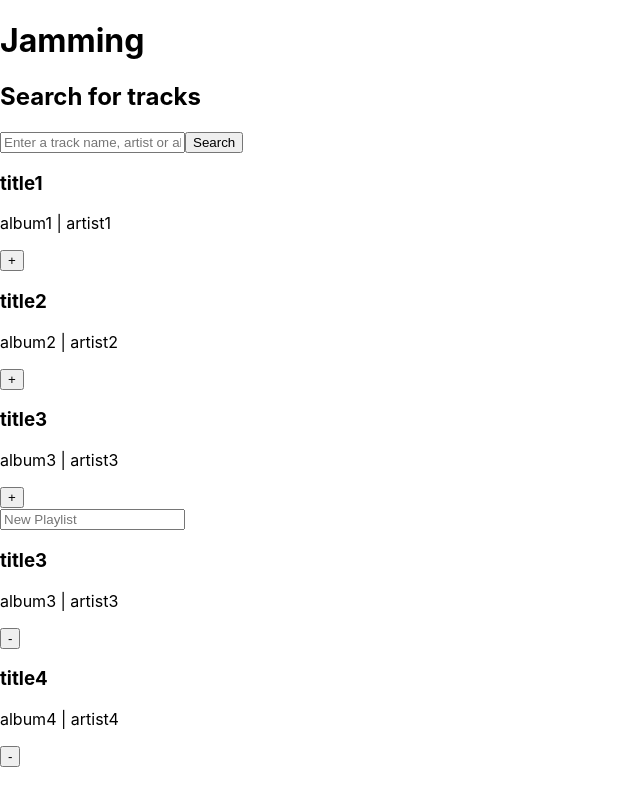
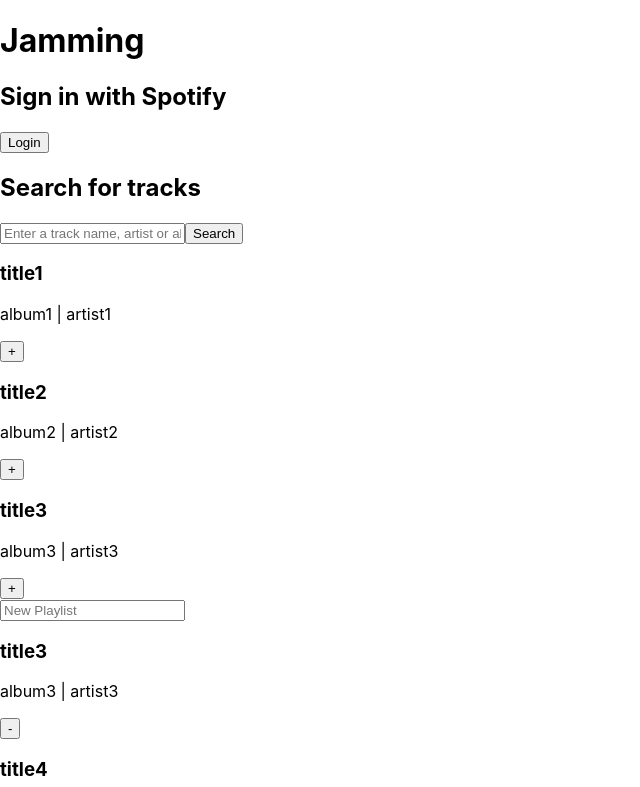
Before and after one commit to jferriday/jamming-functional, a React (Create React App) app: page / in a window 1280 px wide. Shown: the top 787 px of the page, without its empty margins (0-640 px from the left). Built offline with nearby package versions, Linux system fonts and the light colour scheme.

Commit message:
hook up search and login funcitons to UI

```diff
--- a/src/App.js
+++ b/src/App.js
@@ -5,8 +5,11 @@
 import SearchResults from './components/SearchResults';
 import Playlist from './components/Playlist';
 import {Spotify} from './Spotify'
+import Login from './components/login';
+
 
 function App() {
+  const [searchTerm, setSearchTerm] = useState();
   // variable to hold an array of search results returned by the spotify search API
   const [searchResults, setSearchResults] = useState([
     {title: 'title1', artist: 'artist1', album: 'album1', id: 1},
@@ -46,6 +49,14 @@
     })
   }
 
+  const handleLogin = (e) => {
+    Spotify.getToken()
+  }
+
+  const handleSearch = () => {
+    Spotify.search(searchTerm);
+  }
+
 
   return (
     <div className="app">
@@ -54,7 +65,8 @@
       </header>
       <div>
         <div className="search">
-          <SearchBar />
+          <Login handleLogin={handleLogin} />
+          <SearchBar setSearchTerm={setSearchTerm} handleSearch={handleSearch} />
         </div>
         {/* This will hold tbe search results and playlist */}
         <div className="track-area">
--- a/src/Spotify.js
+++ b/src/Spotify.js
@@ -40,17 +40,19 @@
 
     },
 
-    search(term) {
+    async search(term) {
         // use the Spotify search API to return an array of tracks from a search term
         const endpoint = 'https://api.spotify.com/v1/search';
+        console.log('Access token used: ' + accessToken);
 
-
-        fetch(endpoint + 'q=' + term,
+        console.log('searching')
+        await fetch(endpoint + 'q=' + term,
         {method: 'GET',
-        headers: {'Authorization': 'Bearer ' + accessToken}})
+        headers: {'Authorization': 'Bearer ' + accessToken}
+        })
         .then((response) => {
             if(response.ok){
-                return response.json;
+                return response.json();
             }else{
                 throw new console.error('Network Error');
             }
--- a/src/components/SearchBar.js
+++ b/src/components/SearchBar.js
@@ -1,12 +1,15 @@
 import React from 'react';
 
-function SearchBar () {
+function SearchBar (props) {
+const handleChange = (e) => {
+    props.setSearchTerm((prev) => e.target.value);
+}
 
 return(
     <div className="search">
         <h2>Search for tracks</h2>
-        <input placeholder="Enter a track name, artist or album" type="text" name="searchTerm"></input>
-        <button>Search</button>
+        <input placeholder="Enter a track name, artist or album" type="text" name="searchTerm" onChange={handleChange}></input>
+        <button className="interface-button" onClick={props.handleSearch}>Search</button>
 
     </div>
 )
--- a/src/components/SearchResults.js
+++ b/src/components/SearchResults.js
@@ -3,7 +3,6 @@
 
 function SearchResults(props) {
     const searchResults = props.searchResults;
-    console.log('Props in  search results', props);
     return(
         <div className="search-results">
             <Tracklist tracks={searchResults} isInPlaylist={false} addTrack={props.addTrack} removeFromResults={props.removeFromResults}/>
--- a/src/components/Track.js
+++ b/src/components/Track.js
@@ -28,7 +28,7 @@
 
 
     return(
-        <div class="track">
+        <div className="track">
             <h3 className="title">{props.title}</h3>
             <p className="track-details">{props.album} | {props.artist}</p>
             {trackButton()}
--- /dev/null
+++ b/src/components/login.js
@@ -0,0 +1,11 @@
+import React from 'react';
+const Login = (props) => {
+    return(
+        <div className='login'>
+            <h2>Sign in with Spotify</h2>
+            <button className="interface-button" id="login-button" onClick={props.handleLogin}>Login</button>
+        </div>
+    )
+}
+
+export default Login;
```
